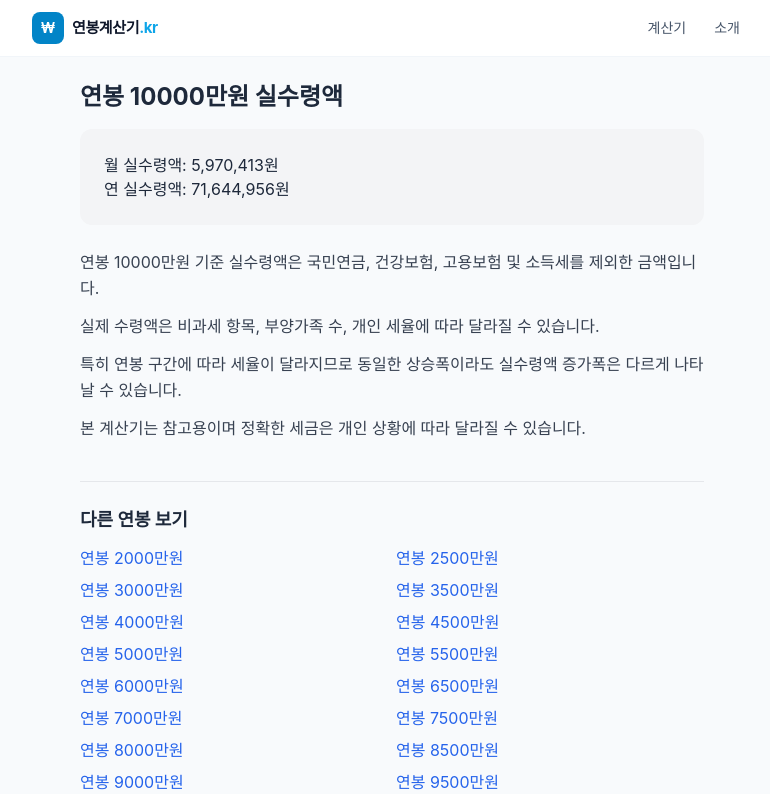
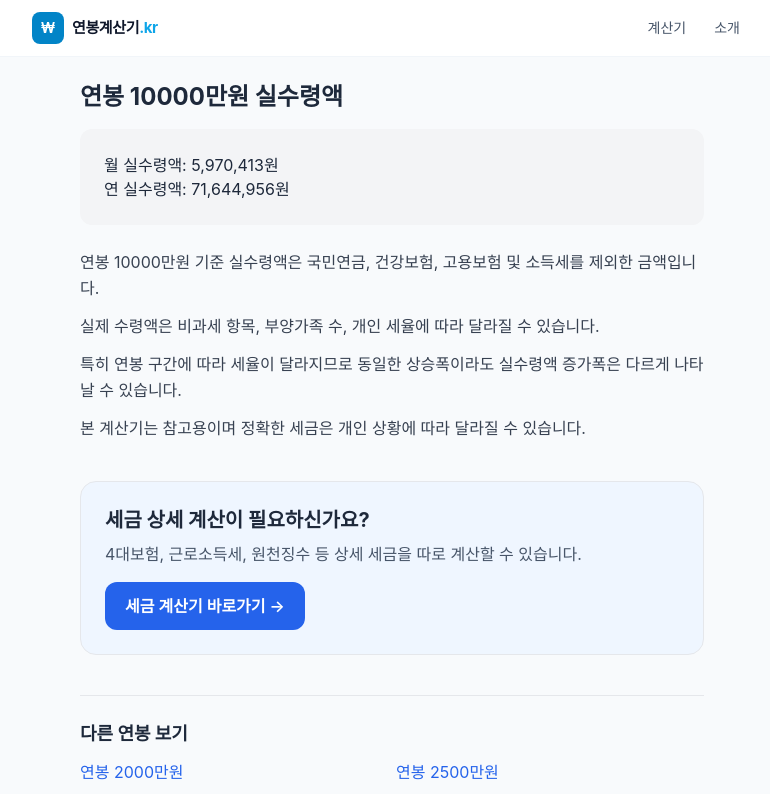
Before and after one commit to YG-coder/salary-calculator, a Next.js app: page /salary/10000 in a window 1280 px wide. Shown: the top 794 px of the page, without its empty margins (248-1018 px from the left). Built offline with nearby package versions, Linux system fonts and the light colour scheme; a web font is replaced by a local one.

Commit message:
feat: 연봉 상세 페이지에 세금계산기 CTA 추가 (연봉→세금 내부링크)

```diff
--- a/src/app/salary/[amount]/page.tsx
+++ b/src/app/salary/[amount]/page.tsx
@@ -1,3 +1,4 @@
+import Link from "next/link";
 import { calculateSalary, formatKRW } from "@/lib/salary";
 
 export async function generateStaticParams() {
@@ -31,16 +32,18 @@ export default async function SalaryDetailPage({
     return (
         <div className="max-w-2xl mx-auto p-6">
 
+            {/* 제목 */}
             <h1 className="text-2xl font-bold mb-4">
                 연봉 {parsed}만원 실수령액
             </h1>
 
+            {/* 결과 */}
             <div className="bg-gray-100 p-6 rounded-xl mb-6">
                 <p>월 실수령액: {formatKRW(result.monthlyNet)}</p>
                 <p>연 실수령액: {formatKRW(result.annualNet)}</p>
             </div>
 
-            {/* 🔥 콘텐츠 강화 */}
+            {/* 🔥 콘텐츠 */}
             <section className="text-gray-700 leading-relaxed space-y-3">
                 <p>
                     연봉 {parsed}만원 기준 실수령액은 국민연금, 건강보험,
@@ -62,6 +65,24 @@ export default async function SalaryDetailPage({
                 </p>
             </section>
 
+            {/* 🔥 세금계산기 연동 CTA */}
+            <div className="mt-10 rounded-2xl border bg-blue-50 p-6">
+                <h2 className="text-xl font-bold mb-2">
+                    세금 상세 계산이 필요하신가요?
+                </h2>
+
+                <p className="text-slate-600 mb-4">
+                    4대보험, 근로소득세, 원천징수 등 상세 세금을 따로 계산할 수 있습니다.
+                </p>
+
+                <Link
+                    href="https://세금계산기.kr"
+                    className="inline-flex rounded-xl bg-blue-600 px-5 py-3 font-semibold text-white hover:bg-blue-700"
+                >
+                    세금 계산기 바로가기 →
+                </Link>
+            </div>
+
             {/* 내부 링크 */}
             <div className="mt-10 border-t pt-6">
                 <h2 className="text-lg font-bold mb-3">다른 연봉 보기</h2>
@@ -80,6 +101,7 @@ export default async function SalaryDetailPage({
                 </ul>
             </div>
 
+            {/* 뒤로가기 */}
             <div className="mt-6">
                 <a href="/" className="text-blue-600">
                     ← 연봉 계산기로 돌아가기
```
